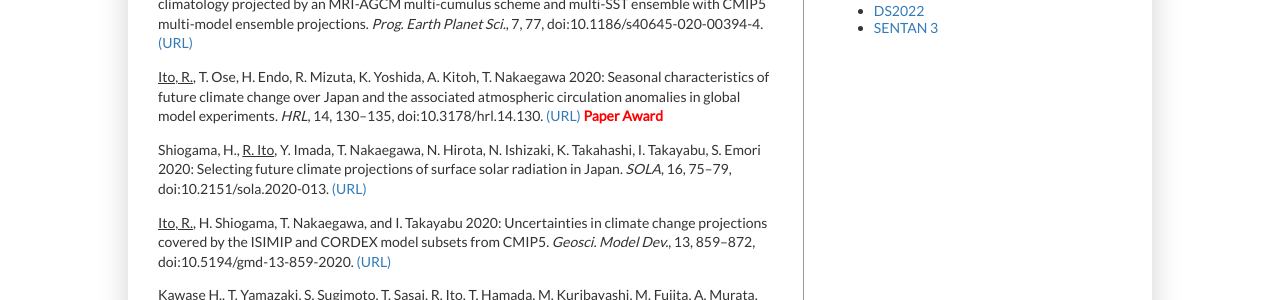
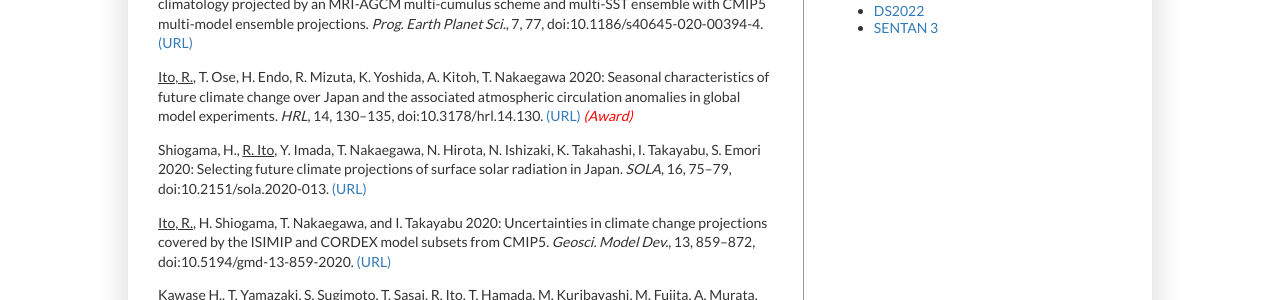
Before and after one commit to rui-climbiz/rui-climbiz.github.io, a Jekyll site: the page built from publications.html, in a window 1280 px wide and 900 px high, scrolled down 399 px. Shown: the part 153-453 px from the top of the window. Built offline with Jekyll 4.4.1, drawn with Linux system fonts in a browser that asks for light colours.

Commit message:
Update publications.html

```diff
--- a/publications.html
+++ b/publications.html
@@ -13,7 +13,7 @@
 <p>Shiogama, H., N.N. Ishizaki, N. Hanasaki, K. Takahashi, S. Emori, <u>R. Ito</u>, T. Nakaegawa, I. Takayabu, Y. Hijioka, Y.N. Takayabu, R. Shibuya 2021: Selecting CMIP6-based future climate scenarios for impact and adaptation studies. <i>SOLA</i>, 17, 57–62, doi:10.2151/sola.2021-009. <a href="https://doi.org/10.2151/sola.2021-009">(URL)</a></p>
 <p>Kawase, H., A. Murata, K. Yamada, T. Nakaegawa, <u>R. Ito</u>, R. Mizuta, M. Nosaka, S. Watanabe, H. Sasaki 2021: Regional characteristics of future changes in snowfall in Japan under RCP2.6 and RCP8.5 scenarios. <i>SOLA</i>, 17, 1–7, doi:10.2151/sola.2021-001. <a href="https://doi.org/10.2151/sola.2021-001">(URL)</a></p>
 <p><u>Ito, R.</u>, T. Nakaegawa, I. Takayabu 2020: Comparison of regional characteristics of land precipitation climatology projected by an MRI-AGCM multi-cumulus scheme and multi-SST ensemble with CMIP5 multi-model ensemble projections. <i>Prog. Earth Planet Sci.</i>, 7, 77, doi:10.1186/s40645-020-00394-4. <a href="https://doi.org/10.1186/s40645-020-00394-4">(URL)</a></p>
-<p><u>Ito, R.</u>, T. Ose, H. Endo, R. Mizuta, K. Yoshida, A. Kitoh, T. Nakaegawa 2020: Seasonal characteristics of future climate change over Japan and the associated atmospheric circulation anomalies in global model experiments. <i>HRL</i>, 14, 130–135, doi:10.3178/hrl.14.130. <a href="https://doi.org/10.3178/hrl.14.130">(URL)</a> <b style="color:red"> Paper Award</b></p>
+<p><u>Ito, R.</u>, T. Ose, H. Endo, R. Mizuta, K. Yoshida, A. Kitoh, T. Nakaegawa 2020: Seasonal characteristics of future climate change over Japan and the associated atmospheric circulation anomalies in global model experiments. <i>HRL</i>, 14, 130–135, doi:10.3178/hrl.14.130. <a href="https://doi.org/10.3178/hrl.14.130">(URL)</a> <i style="color:red">(Award)</i></p>
 <p>Shiogama, H., <u>R. Ito</u>, Y. Imada, T. Nakaegawa, N. Hirota, N. Ishizaki, K. Takahashi, I. Takayabu, S. Emori 2020: Selecting future climate projections of surface solar radiation in Japan. <i>SOLA</i>, 16, 75–79, doi:10.2151/sola.2020-013. <a href="https://doi.org/10.2151/sola.2020-013">(URL)</a></p>
 <p><u>Ito, R.</u>, H. Shiogama, T. Nakaegawa, and I. Takayabu 2020: Uncertainties in climate change projections covered by the ISIMIP and CORDEX model subsets from CMIP5. <i>Geosci. Model Dev.</i>, 13, 859–872, doi:10.5194/gmd-13-859-2020. <a href="https://doi.org/10.5194/gmd-13-859-2020">(URL)</a></p>
 <p>Kawase H., T. Yamazaki, S. Sugimoto, T. Sasai, <u>R. Ito</u>, T. Hamada, M. Kuribayashi, M. Fujita, A. Murata, M. Nosaka, H. Sasaki 2020: Extremization of heavy and light snow-cover winters due to global warming over high mountainous areas in central Japan. <i>Prog. Earth Planet Sci.</i>, 7, doi:10.1186/s40645-020-0322-x. <a href="https://doi.org/10.1186/s40645-020-0322-x">(URL)</a></p>
```
